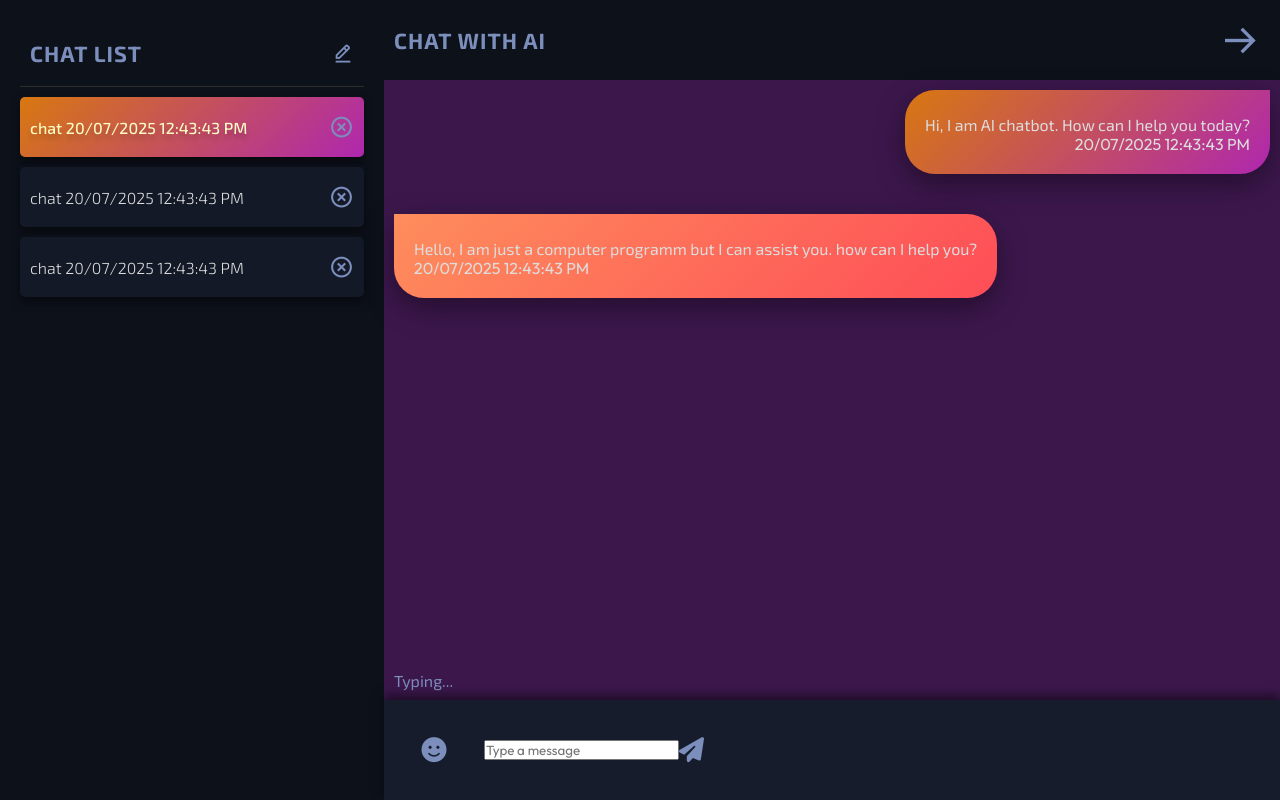
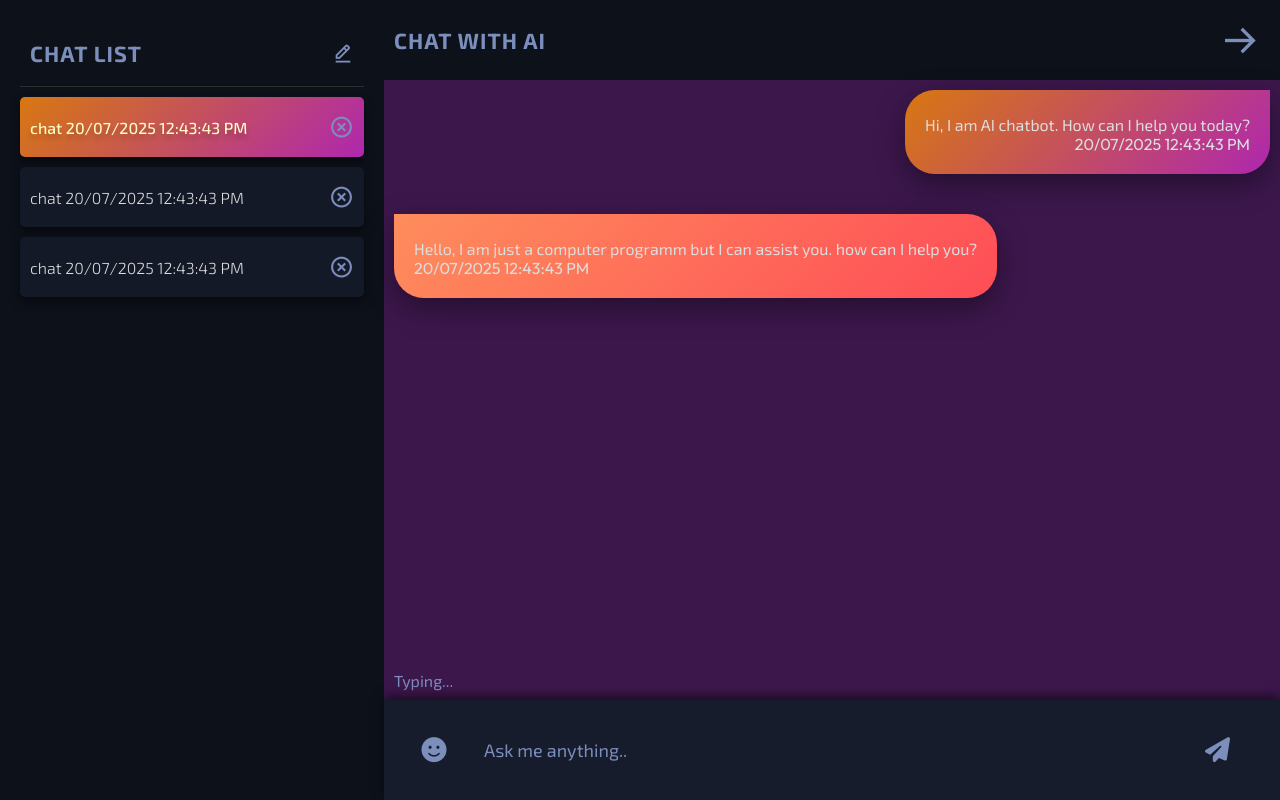
Before and after one commit to gitfilix/ai_chatbot, a React (Vite) app in the folder ai-chat-bot/: page / in a window 1280 px wide. Built offline with nearby package versions, Linux system fonts and the light colour scheme.

Commit message:
AI-Bot: finisch UI input css

```diff
--- a/ai-chat-bot/src/Components/ChatBotApp.css
+++ b/ai-chat-bot/src/Components/ChatBotApp.css
@@ -176,3 +176,24 @@
     display: flex;
     justify-content: center;
 }
+
+.msg-input {
+    height: 100%;
+    flex-grow: 1;
+    background-color: transparent;
+    border: none;
+    font-size: 1.8rem;
+    line-height: 2.2rem;
+    color:#7b8ebc;
+}
+
+.msg-input::placeholder {
+    color: #7b8ebc;
+    font-size: 1.8rem;
+    font-family: 'Exo 2', sans-serif;
+    color: #7b8ebc;
+}
+
+.msg-input:focus::placeholder {
+    opacity: 0 ;
+}
--- a/ai-chat-bot/src/Components/ChatBotApp.jsx
+++ b/ai-chat-bot/src/Components/ChatBotApp.jsx
@@ -40,9 +40,8 @@ const ChatBotApp = () => {
         </div>
         <form className='msg-form'>
           <i className='fa-solid  fa-face-smile emoji'></i>
-          <input type='text' placeholder='Type a message' />
+          <input type='text' placeholder='Ask me anything..' className='msg-input' />
           <i className='fa-solid fa-paper-plane'></i>
-
         </form>
       </div>
     </div>
```
